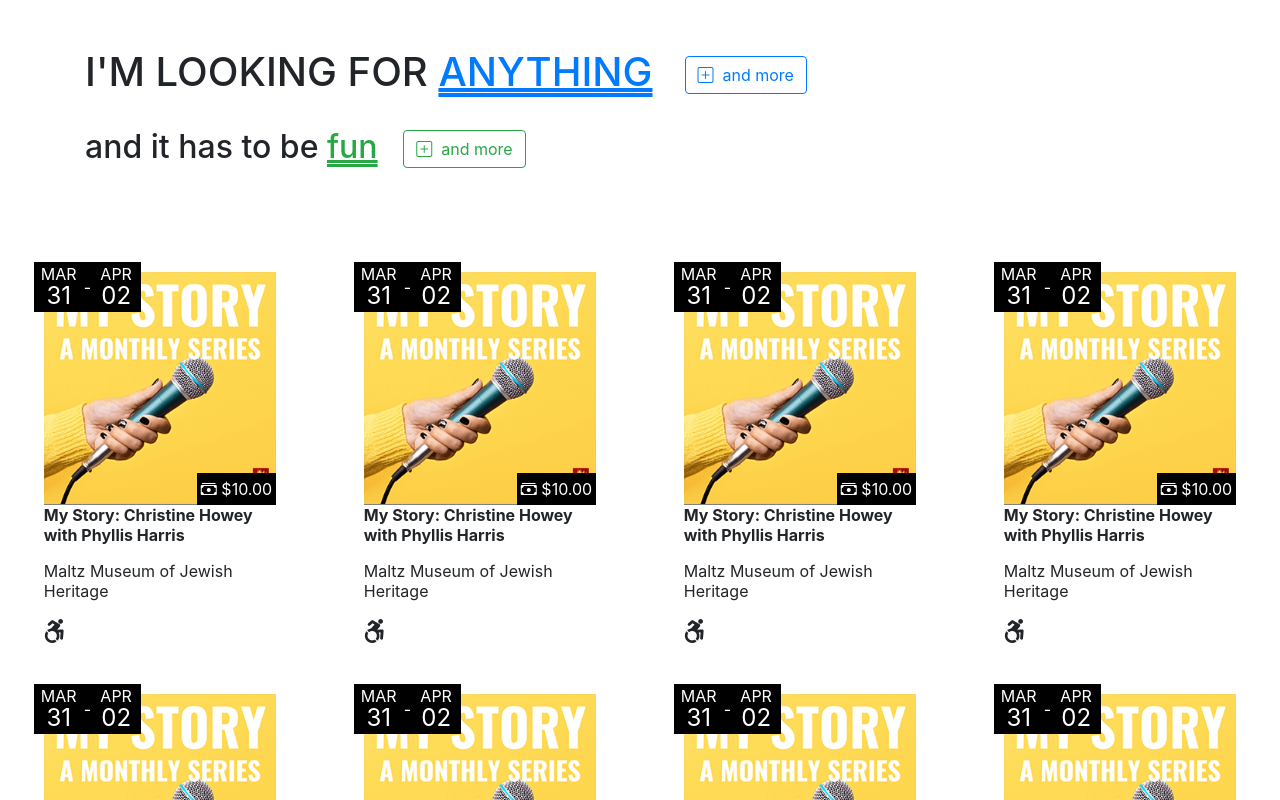
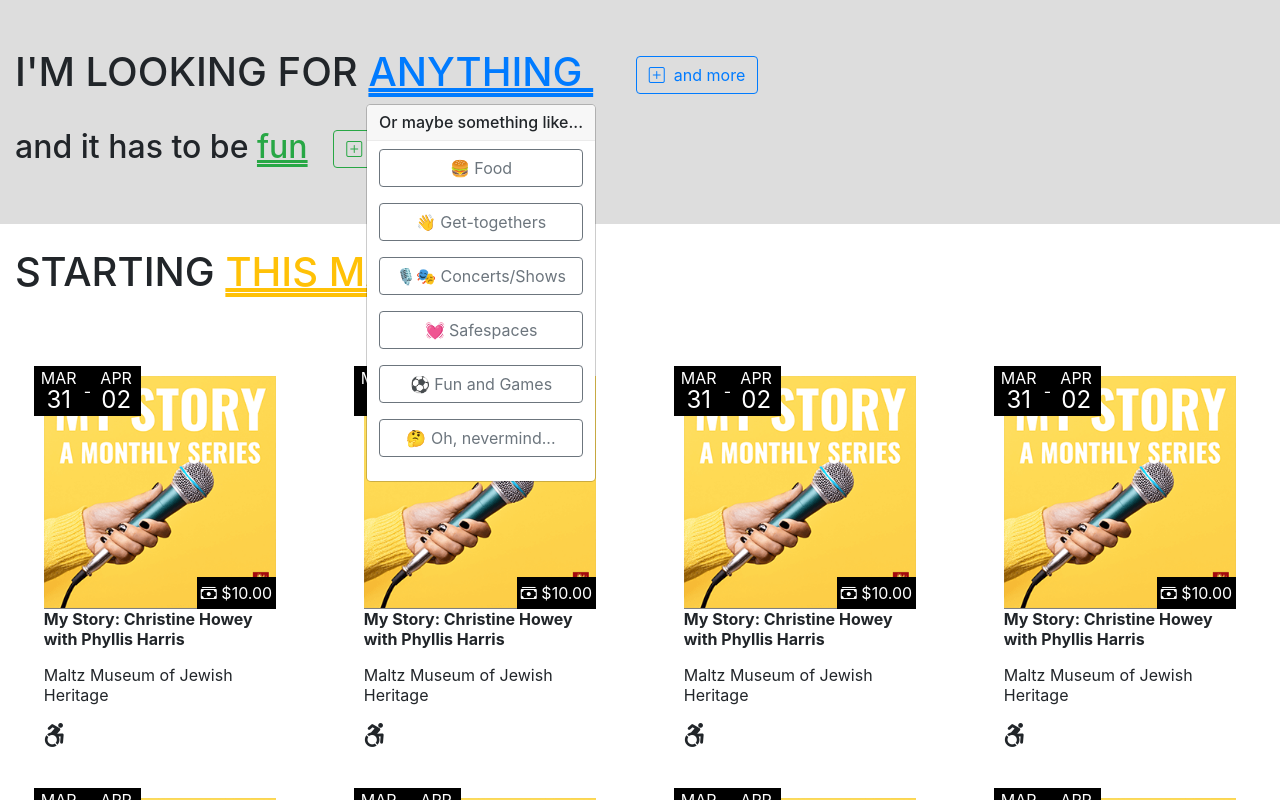
Before and after one commit to Gabbyton/project-horario, an Angular app: page / in a window 1280 px wide. Both pictures are taken after a click on the element "ANYTHING". Shown: the top 800 px of the page. Built offline with nearby package versions, Linux system fonts and the light colour scheme.

Commit message:
added typeahead sample

```diff
--- a/src/app/app.module.ts
+++ b/src/app/app.module.ts
@@ -6,6 +6,7 @@
 import { CalendarComponent } from './calendar/calendar.component';
 import { NgbModule } from '@ng-bootstrap/ng-bootstrap';
 import { FilterSelectComponent } from './filter-select/filter-select.component';
+import { FormsModule } from '@angular/forms';
 
 @NgModule({
   declarations: [
@@ -16,7 +17,8 @@
   imports: [
     BrowserModule,
     AppRoutingModule,
-    NgbModule
+    NgbModule,
+    FormsModule
   ],
   providers: [],
   bootstrap: [AppComponent]
--- a/src/app/filter-select/filter-select.component.css
+++ b/src/app/filter-select/filter-select.component.css
@@ -1,5 +1,14 @@
+.filter-container {
+    background-color: #ddd;
+}
+
 .filter {
     text-decoration-line: underline;
     text-decoration-style: double;
     cursor: pointer;
 }
+
+.replacement-filter-container>div>button {
+    width: 100%;
+    margin-bottom: 1em;
+}
--- a/src/app/filter-select/filter-select.component.html
+++ b/src/app/filter-select/filter-select.component.html
@@ -1,14 +1,72 @@
-<div class="container py-5">
+<div class="container-fluid filter-container py-5">
     <div class="row mb-4">
         <div class="col-sm-12">
-            <h1>I'M LOOKING FOR <span class="filter text-primary">ANYTHING</span>&nbsp;&nbsp;&nbsp;<button
-                class="btn btn-outline-primary"><i class="bi bi-plus-square"></i> &nbsp;and more</button></h1>
+            <h1>I'M LOOKING FOR <span class="filter text-primary" [ngbPopover]="primaryCategorySelectContent"
+                    [popoverTitle]="primaryCategorySelectTitle">
+                    ANYTHING
+                </span>
+                &nbsp;&nbsp;&nbsp;
+                <button class="btn btn-outline-primary" [ngbPopover]="secondaryCategorySelectContent"
+                    [popoverTitle]="secondaryCategorySelectTitle" [autoClose]="false" triggers="manual" #p="ngbPopover"
+                    (click)="p.isOpen()? p.close() : p.open()">
+                    <i class="bi bi-plus-square"></i>
+                    &nbsp;and more
+                </button>
+            </h1>
         </div>
     </div>
     <div class="row">
         <div class="col-sm-12">
             <h2>and it has to be <span class="filter text-success">fun</span>&nbsp;&nbsp;&nbsp;<button
-                class="btn btn-outline-success"><i class="bi bi-plus-square"></i> &nbsp;and more</button></h2>
+                    class="btn btn-outline-success">
+                    <i class="bi bi-plus-square"></i> &nbsp;and more
+                </button>
+            </h2>
         </div>
     </div>
 </div>
+
+<div class="container-fluid py-4">
+    <div class="row">
+        <div class="col-sm-12">
+            <h1>STARTING <span class="filter text-warning">THIS MARCH</span></h1>
+        </div>
+    </div>
+</div>
+
+<ng-template #primaryCategorySelectTitle>
+    Or maybe something like...
+</ng-template>
+<ng-template #primaryCategorySelectContent>
+    <div class="replacement-filter-container d-flex flex-column">
+        <div><button class="btn btn-outline-secondary">🍔 Food</button></div>
+        <div><button class="btn btn-outline-secondary">👋 Get-togethers</button></div>
+        <div><button class="btn btn-outline-secondary">🎙️🎭 Concerts/Shows</button></div>
+        <div><button class="btn btn-outline-secondary">💓 Safespaces</button></div>
+        <div><button class="btn btn-outline-secondary">⚽ Fun and Games</button></div>
+        <div><button class="btn btn-outline-secondary">🤔 Oh, nevermind...</button></div>
+    </div>
+</ng-template>
+
+<ng-template #secondaryCategorySelectTitle>
+    <div class="d-flex align-items-center justify-content-between" style="width: 100%;">
+        <div>Something like...</div>
+        <div><button class="btn btn-sm btn-outline-secondary" (click)="p.close()"> <b>&times;</b> </button></div>
+    </div>
+</ng-template>
+<ng-template #secondaryCategorySelectContent>
+    <div class="replacement-filter-container d-flex flex-column">
+        <label for="typeahead-basic">Search for a state:</label>
+        <input id="typeahead-basic" type="text" class="form-control" [(ngModel)]="model" [ngbTypeahead]="search" />
+        <hr>
+        <pre>Model: {{ model | json }}</pre>
+    </div>
+</ng-template>
+
+<!-- <button type="button" class="btn btn-outline-secondary mr-2" ngbPopover="What a great tip!" [autoClose]="false"
+    triggers="manual" #p="ngbPopover" (click)="p.open()" popoverTitle="Pop title">
+    Click me to open a popover
+</button>
+<button type="button" class="btn btn-outline-secondary mr-2" (click)="p.close()">
+    Click me to close a popover
+</button> -->
--- a/src/app/filter-select/filter-select.component.ts
+++ b/src/app/filter-select/filter-select.component.ts
@@ -1,4 +1,16 @@
 import { Component, OnInit } from '@angular/core';
+import { Observable, OperatorFunction } from 'rxjs';
+import { debounceTime, distinctUntilChanged, map } from 'rxjs/operators';
+
+const states = ['Alabama', 'Alaska', 'American Samoa', 'Arizona', 'Arkansas', 'California', 'Colorado',
+  'Connecticut', 'Delaware', 'District Of Columbia', 'Federated States Of Micronesia', 'Florida', 'Georgia',
+  'Guam', 'Hawaii', 'Idaho', 'Illinois', 'Indiana', 'Iowa', 'Kansas', 'Kentucky', 'Louisiana', 'Maine',
+  'Marshall Islands', 'Maryland', 'Massachusetts', 'Michigan', 'Minnesota', 'Mississippi', 'Missouri', 'Montana',
+  'Nebraska', 'Nevada', 'New Hampshire', 'New Jersey', 'New Mexico', 'New York', 'North Carolina', 'North Dakota',
+  'Northern Mariana Islands', 'Ohio', 'Oklahoma', 'Oregon', 'Palau', 'Pennsylvania', 'Puerto Rico', 'Rhode Island',
+  'South Carolina', 'South Dakota', 'Tennessee', 'Texas', 'Utah', 'Vermont', 'Virgin Islands', 'Virginia',
+  'Washington', 'West Virginia', 'Wisconsin', 'Wyoming'];
+
 
 @Component({
   selector: 'app-filter-select',
@@ -7,6 +19,16 @@
 })
 export class FilterSelectComponent implements OnInit {
 
+  public model: any;
+
+  search: OperatorFunction<string, readonly string[]> = (text$: Observable<string>) =>
+    text$.pipe(
+      debounceTime(200),
+      distinctUntilChanged(),
+      map(term => term.length < 2 ? []
+        : states.filter(v => v.toLowerCase().indexOf(term.toLowerCase()) > -1).slice(0, 10))
+    )
+
   constructor() { }
 
   ngOnInit(): void {
```
